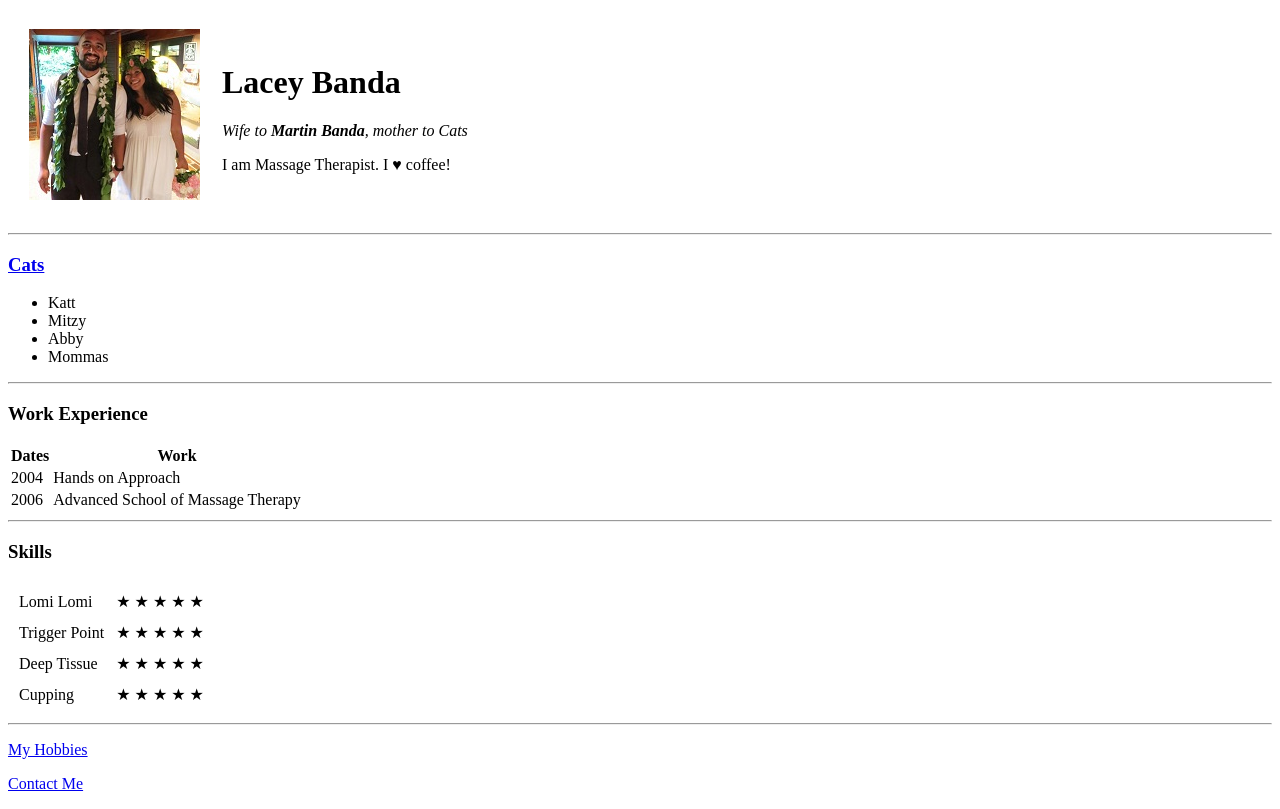
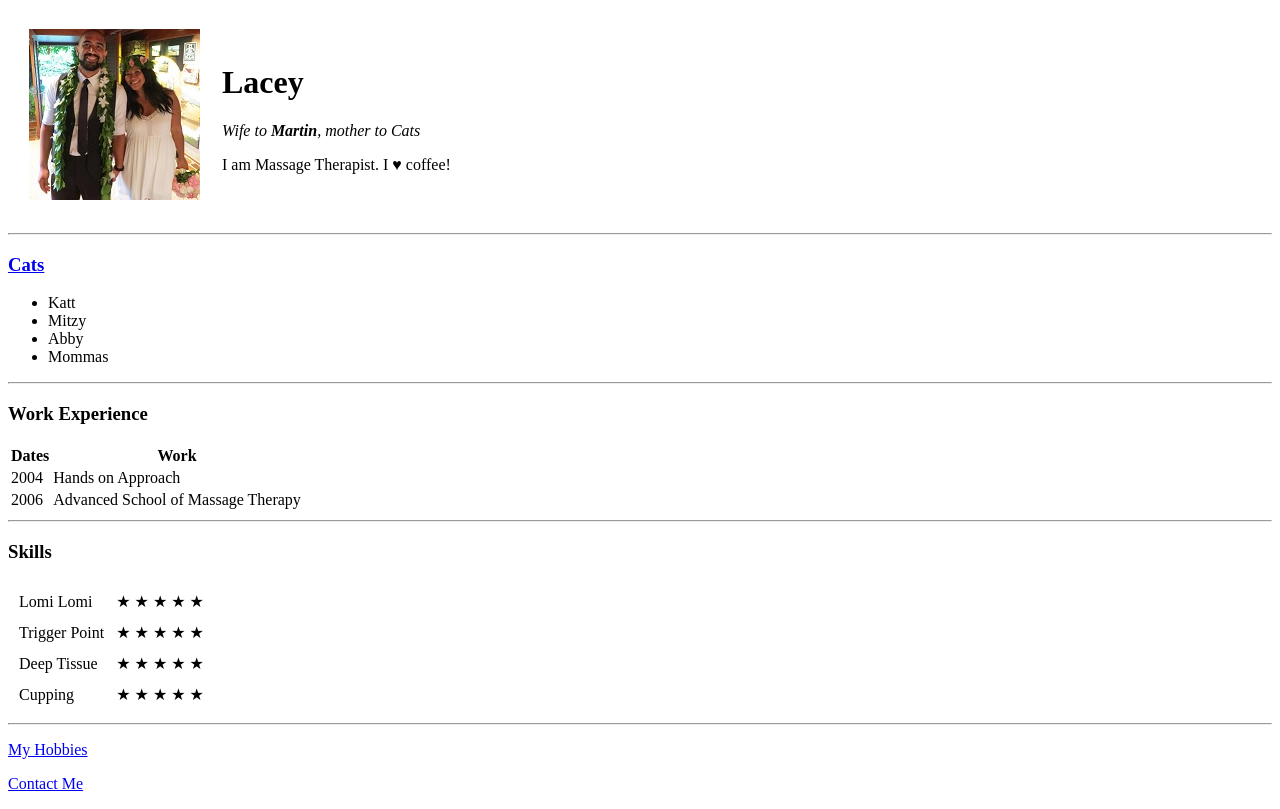
Before and after one commit to laceybanda/project, a plain HTML site: page index.html in a window 1280 px wide. Drawn offline with Linux system fonts and the light colour scheme.

Commit message:
Update index.html

```diff
--- a/index.html
+++ b/index.html
@@ -3,7 +3,7 @@
 
 <head>
   <meta charset="utf-8">
-  <title>Lacey's Personal Site</title>
+  <title>Lacey's Project</title>
 </head>
 
 <body>
@@ -11,9 +11,9 @@
     <tr>
       <td> <img src="images/us.jpg" /></td>
       <td>
-        <h1>Lacey Banda</h1>
+        <h1>Lacey</h1>
 
-        <p><em>Wife to <strong>Martin Banda</strong>, mother to Cats</em>
+        <p><em>Wife to <strong>Martin</strong>, mother to Cats</em>
         <p>I am Massage Therapist. I &#9829; coffee!</p>
       </td>
     </tr>
```
